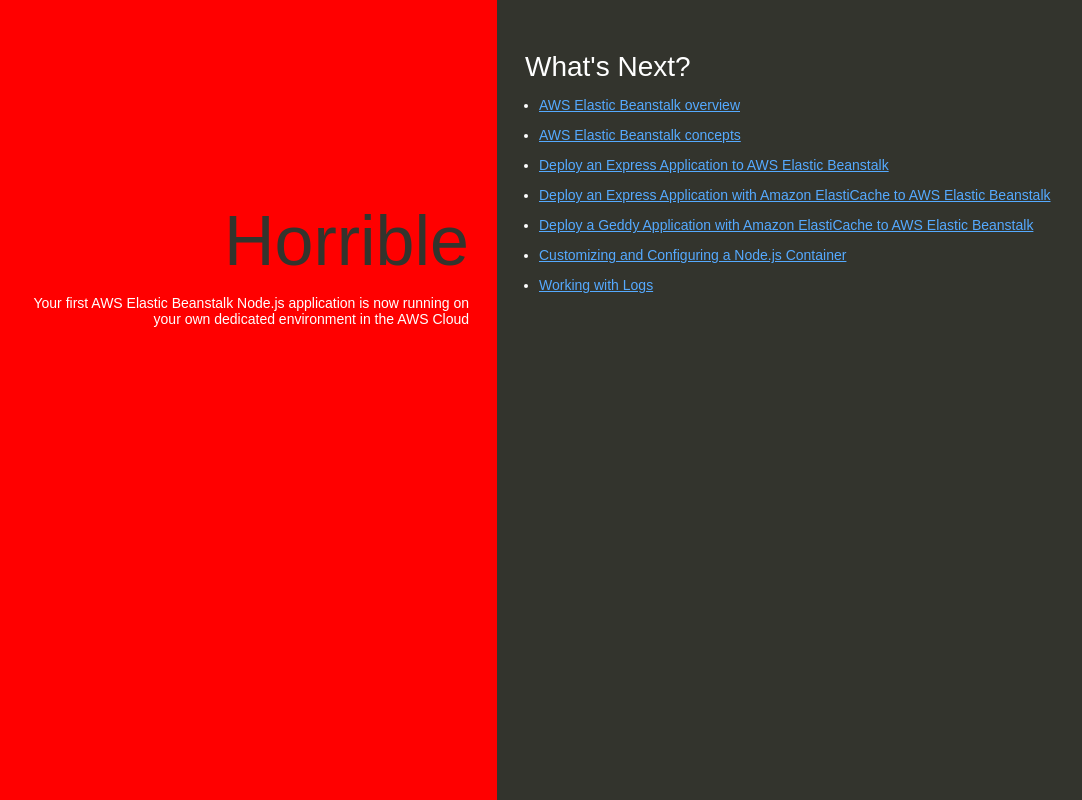
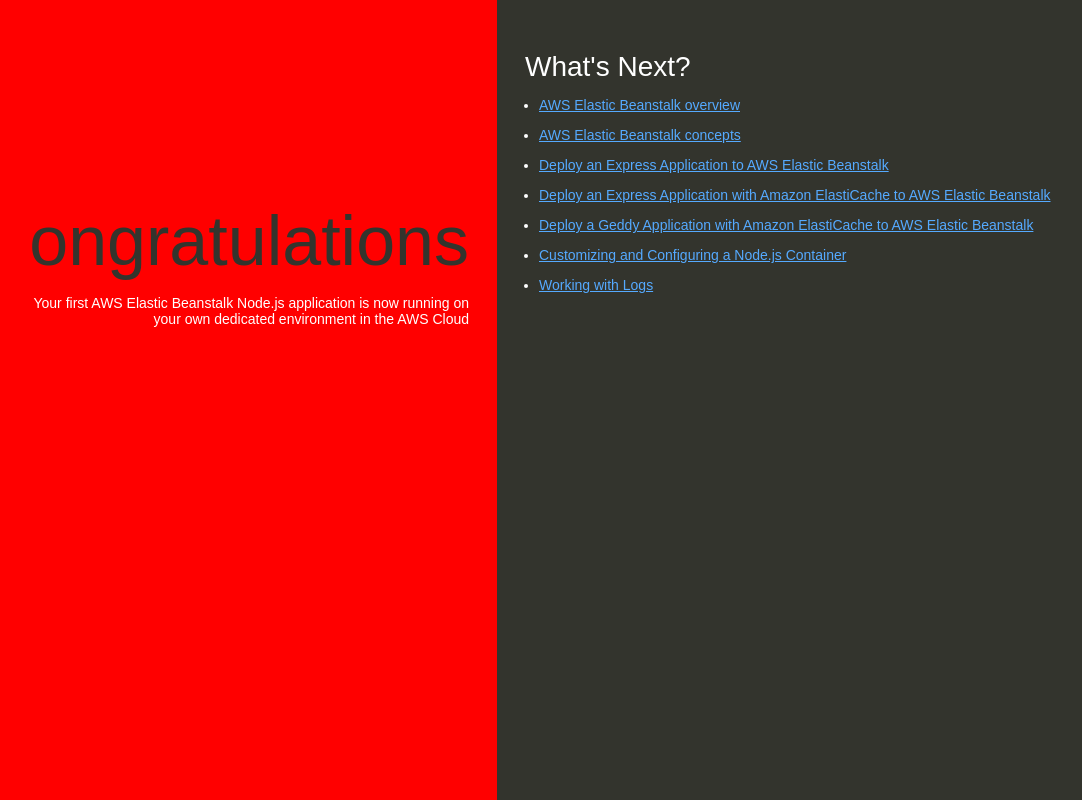
Before and after one commit to krgaudel/my-nodejs-app, a website: page index.html in a window 1280 px wide. Shown: the whole page, without its empty margins (143-1225 px from the left). Drawn offline with Linux system fonts and the light colour scheme.

Commit message:
Update index.html
changed horrible to congratulations

```diff
--- a/index.html
+++ b/index.html
@@ -74,7 +74,7 @@
   </head>
   <body>
     <div class="textColumn">
-      <h1>Horrible</h1>
+      <h1>ongratulations</h1>
       <p>Your first AWS Elastic Beanstalk Node.js application is now running on your own dedicated environment in the AWS Cloud</p>
     </div>
     <div class="linksColumn">
```
